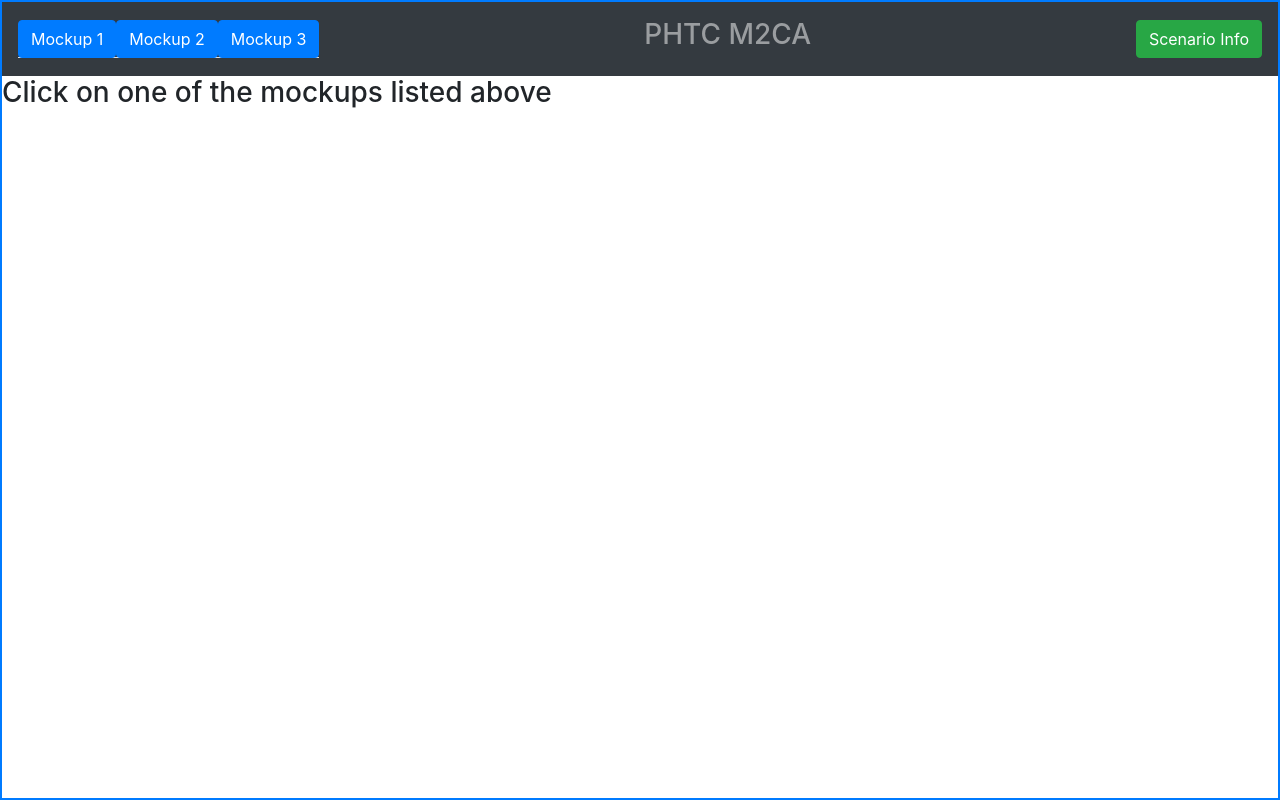
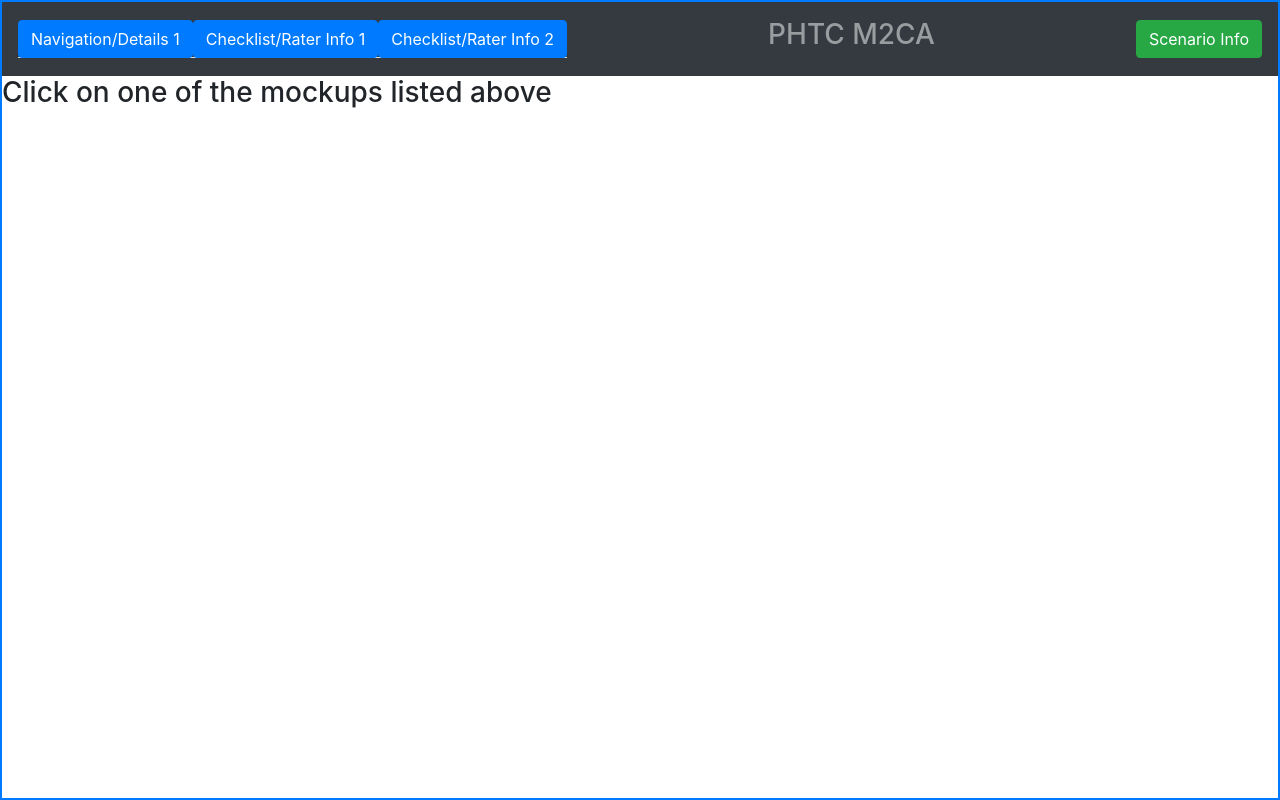
Before and after one commit to MedDBriefer/mockup, a React (Create React App) app: page / in a window 1280 px wide. Built offline with nearby package versions, Linux system fonts and the light colour scheme.

Commit message:
mockup button labels are now more descriptive

```diff
--- a/src/components/MDBNavBar.js
+++ b/src/components/MDBNavBar.js
@@ -22,13 +22,13 @@ const MDBNavBar = ({branding, title, toggler}) => {
              */}
             <Nav tabs>
                 <NavItem>
-                    <MockupButton to="/mockup1" label="Mockup 1" />
+                    <MockupButton to="/mockup1" label="Navigation/Details 1" />
                 </NavItem>
                 <NavItem>
-                    <MockupButton to="/mockup2" label="Mockup 2" />
+                    <MockupButton to="/mockup2" label="Checklist/Rater Info 1" />
                 </NavItem>
                 <NavItem>
-                    <MockupButton to="/mockup3" label="Mockup 3" />
+                    <MockupButton to="/mockup3" label="Checklist/Rater Info 2" />
                 </NavItem>
             </Nav>
            {!!title &&
```
